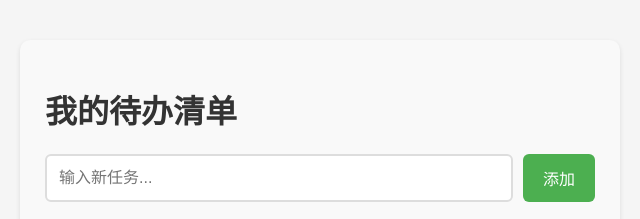
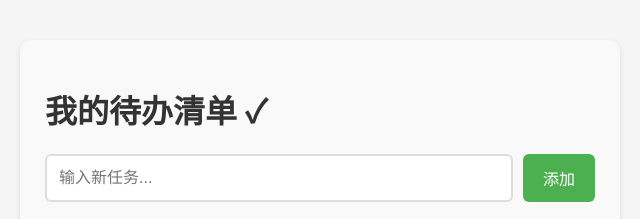
Before and after one commit to harryniu1990/todo-list, a website: page index.html in a window 1280 px wide. Shown: the top 219 px of the page, 320-960 px from the left. Drawn offline with Linux system fonts and the light colour scheme.

Commit message:
更新网站标题和页面标题

```diff
--- a/index.html
+++ b/index.html
@@ -4,12 +4,12 @@
     <meta charset="UTF-8">
     <meta name="viewport" content="width=device-width, initial-scale=1.0">
     <meta name="description" content="一个简单高效的待办事项清单应用">
-    <title>我的待办清单</title>
+    <title>Todo List - 高效的待办事项管理工具</title>
     <link rel="stylesheet" href="styles.css">
 </head>
 <body>
     <div class="todo-container">
-        <h1>我的待办清单</h1>
+        <h1>我的待办清单 ✓</h1>
         <div class="input-group">
             <input type="text" id="taskInput" placeholder="输入新任务..." autocomplete="off">
             <button id="addTaskBtn" class="btn">添加</button>
```
